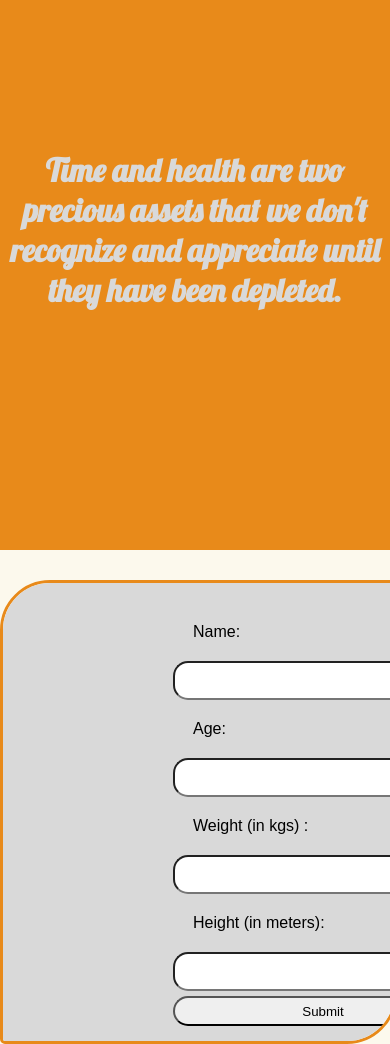
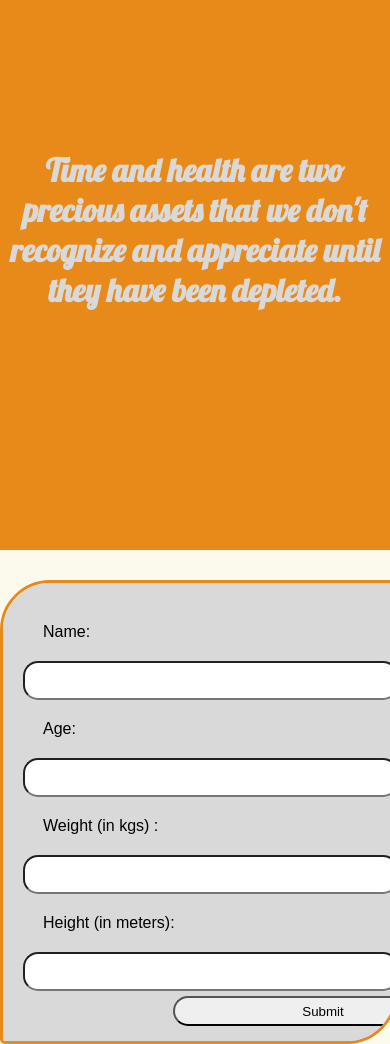
Before and after one commit to ram2091999/TheDietManager, a plain HTML site: page index.html in a window 390 px wide. Shown: the top 1044 px of the page. Drawn offline with Linux system fonts and the light colour scheme.

Commit message:
Update styles.css

```diff
--- a/styles.css
+++ b/styles.css
@@ -173,5 +173,9 @@ li{
     width:100%
     overflow:hidden;
   }
+  input,label{
+    margin:0;
+    width:100%;
+  }
 
 }
```
